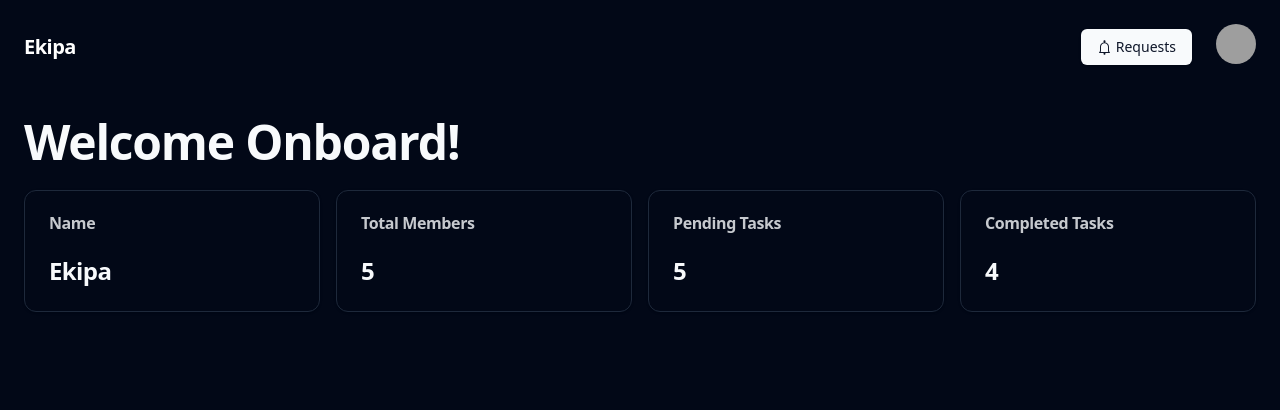
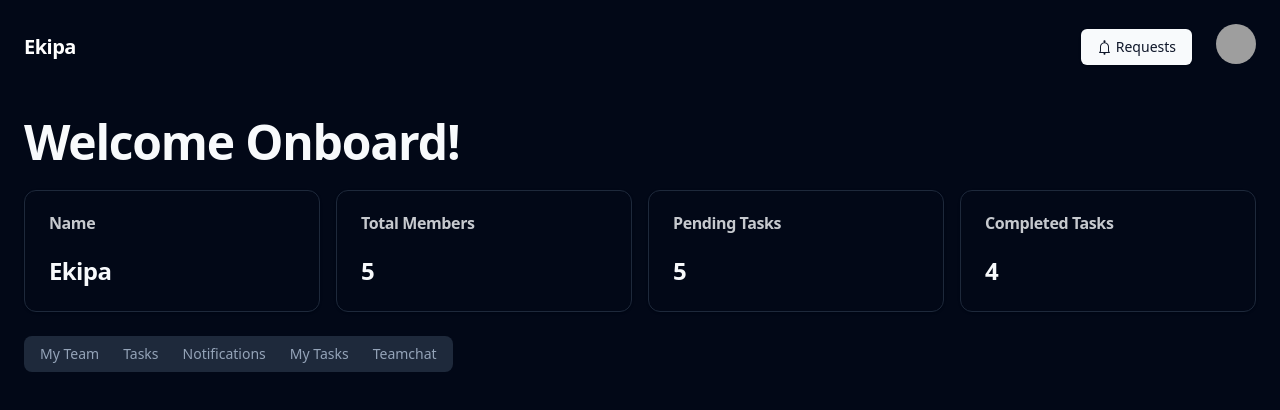
Before and after one commit to suryan-s/Ekipa, a React (Vite) app in the folder frontend/: page / in a window 1280 px wide. Shown: the top 410 px of the page. Built offline with nearby package versions, Linux system fonts and the light colour scheme; sample sign-in values are in the browser's storage; grey boxes are pictures that could not be loaded.

Commit message:
feat(fe): tabs

```diff
--- a/frontend/src/pages/Home.tsx
+++ b/frontend/src/pages/Home.tsx
@@ -1,5 +1,6 @@
 import Navbar from "@/components/Navbar";
 import { Card, CardContent, CardHeader, CardTitle } from "@/components/ui/card";
+import { Tabs, TabsContent, TabsList, TabsTrigger } from "@/components/ui/tabs";
 
 export default function Home() {
   return (
@@ -10,6 +11,20 @@ export default function Home() {
           Welcome Onboard!
         </h2>
         <DetailGrid />
+        <Tabs defaultValue="account" className="mt-6">
+          <TabsList>
+            <TabsTrigger value="myteam">My Team</TabsTrigger>
+            <TabsTrigger value="tasks">Tasks</TabsTrigger>
+            <TabsTrigger value="notifications">Notifications</TabsTrigger>
+            <TabsTrigger value="mytasks">My Tasks</TabsTrigger>
+            <TabsTrigger value="teamchat">Teamchat</TabsTrigger>
+          </TabsList>
+          <TabsContent value="myteam">My Team</TabsContent>
+          <TabsContent value="tasks">Tasks</TabsContent>
+          <TabsContent value="notifications">Notifications</TabsContent>
+          <TabsContent value="mytasks">My Tasks</TabsContent>
+          <TabsContent value="teamchat">Teamchat</TabsContent>
+        </Tabs>
       </main>
     </>
   );
```
